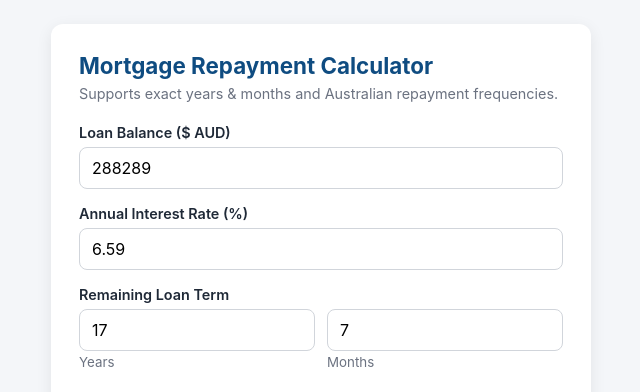
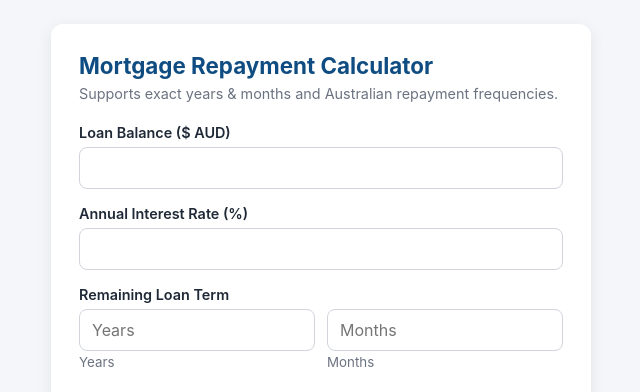
Before and after one commit to fadijabraiel/MortgageCalculator.github.io, a plain HTML site: page mortgage-calculator-v2.html in a window 1280 px wide. Shown: the top 392 px of the page, without its empty margins (319-959 px from the left). Drawn offline with Linux system fonts and the light colour scheme.

Commit message:
index.html

```diff
--- a/mortgage-calculator-v2.html
+++ b/mortgage-calculator-v2.html
@@ -168,23 +168,23 @@
 
   <div class="form-group">
     <label for="principal">Loan Balance ($ AUD)</label>
-    <input type="number" id="principal" value="288289" min="0" step="100" />
+    <input type="number" id="principal" value="" min="0" step="100" />
   </div>
 
   <div class="form-group">
     <label for="rate">Annual Interest Rate (%)</label>
-    <input type="number" id="rate" value="6.59" min="0" max="100" step="0.01" />
+    <input type="number" id="rate" value="" min="0" max="100" step="0.01" />
   </div>
 
   <div class="form-group">
     <label>Remaining Loan Term</label>
     <div class="term-row">
       <div>
-        <input type="number" id="years" value="17" min="0" max="40" placeholder="Years" />
+        <input type="number" id="years" value="" min="0" max="40" placeholder="Years" />
         <small style="color: var(--muted);">Years</small>
       </div>
       <div>
-        <input type="number" id="months" value="7" min="0" max="11" placeholder="Months" />
+        <input type="number" id="months" value="" min="0" max="11" placeholder="Months" />
         <small style="color: var(--muted);">Months</small>
       </div>
     </div>
```
